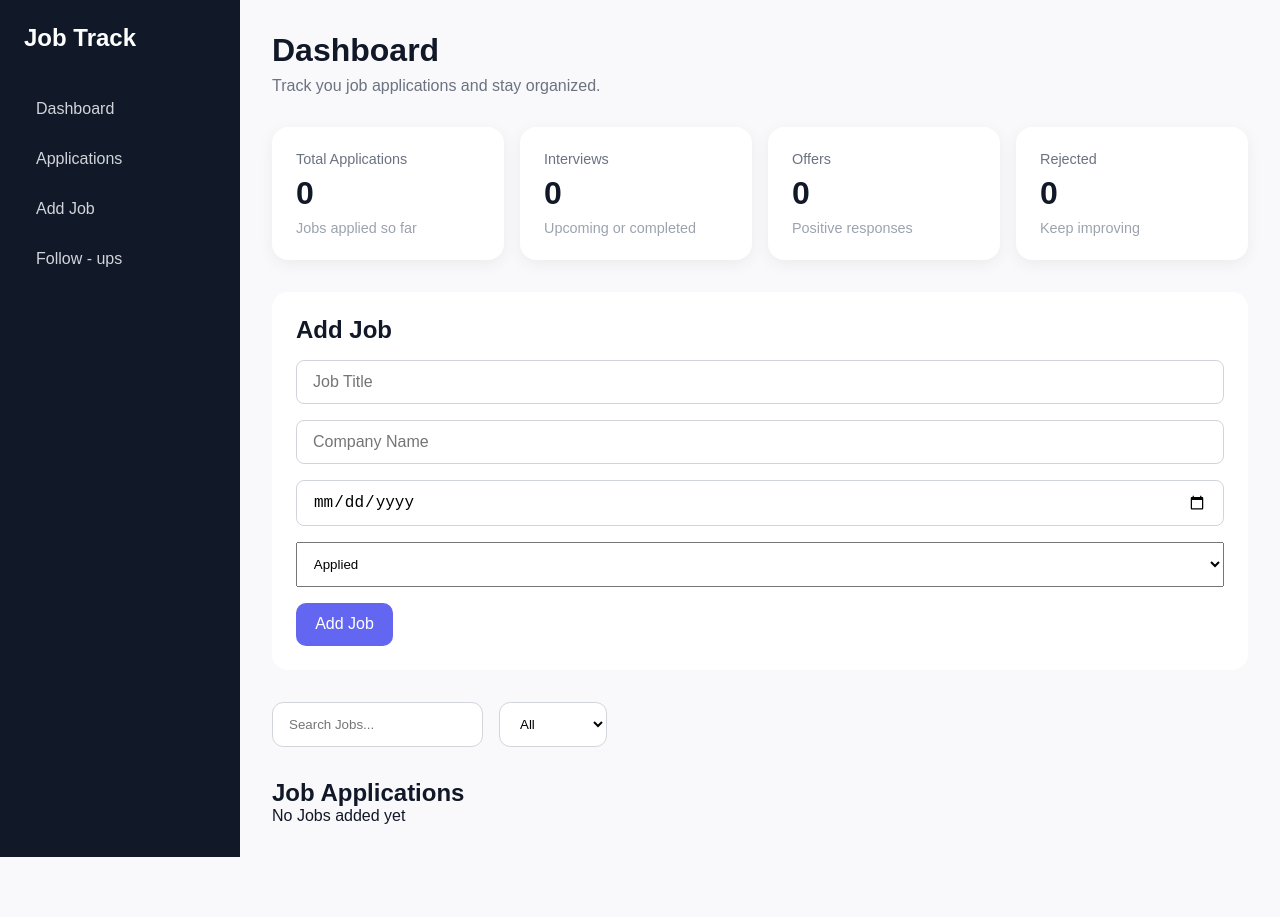
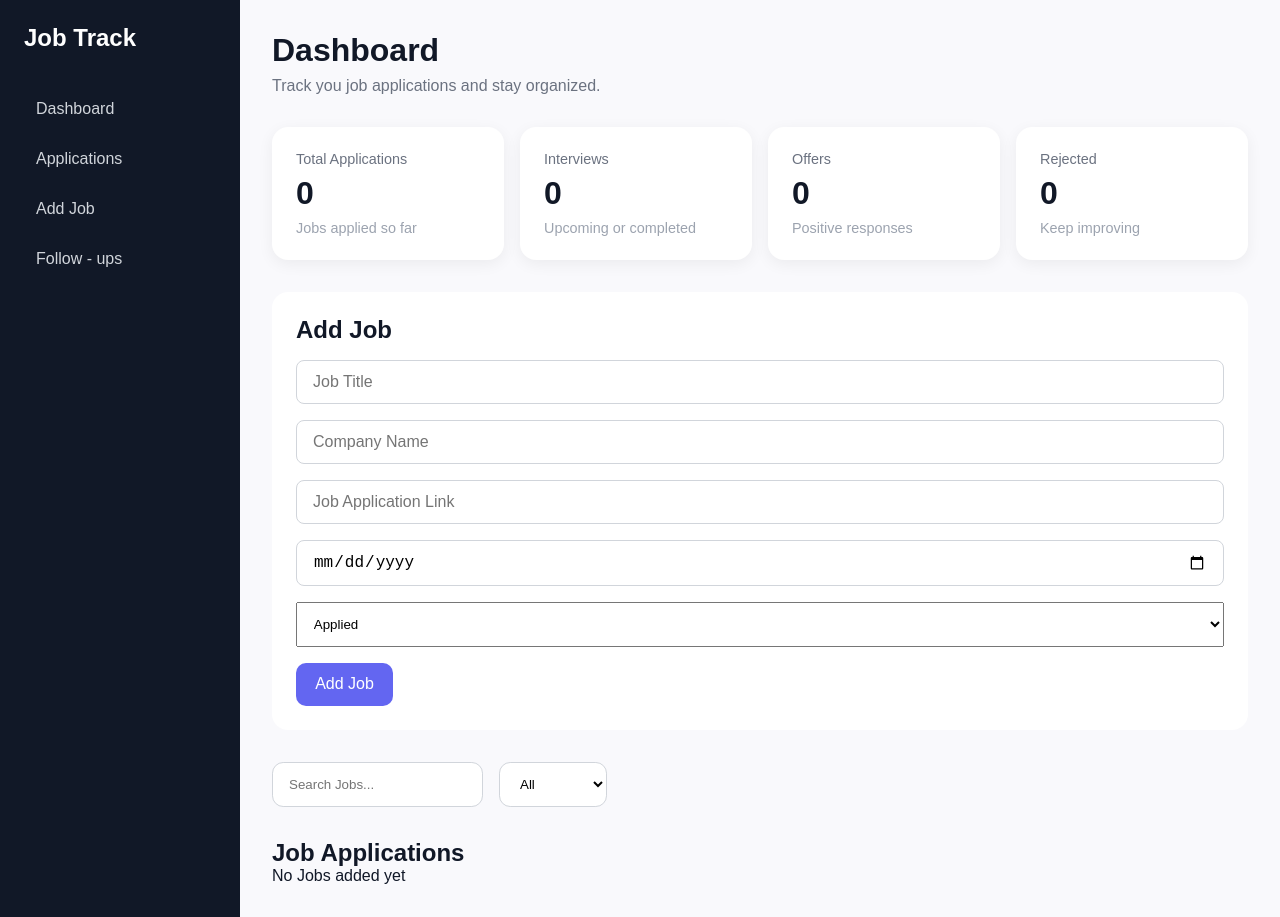
Before and after one commit to Ujjwal-Darnal/Job-Tracker-App, a React (Vite) app: page / in a window 1280 px wide. Before the commit the page ends 857 px from the top, so only its background shows below. Built offline with nearby package versions, Linux system fonts and the light colour scheme.

Commit message:
Add job application link support

```diff
--- a/src/components/JobForm.jsx
+++ b/src/components/JobForm.jsx
@@ -5,7 +5,7 @@ function JobForm({ addJob }) {
   const [company, setCompany] = useState("");
   const [status, setStatus] = useState("Applied");
   const [deadline, setDeadline] = useState("");
-
+  const[jobLink,setJobLink] = useState("");
   const handleSubmit = (e) => {
     e.preventDefault();
 
@@ -19,12 +19,14 @@ function JobForm({ addJob }) {
       company,
       status,
       deadline,
+      jobLink
     });
 
     setJobTitle("");
     setCompany("");
     setStatus("Applied");
     setDeadline("");
+    setJobLink("");
   };
 
   return (
@@ -43,6 +45,13 @@ function JobForm({ addJob }) {
         placeholder="Company Name"
         value={company}
         onChange={(e) => setCompany(e.target.value)}
+      />
+
+      <input
+      type="url"
+      placeholder="Job Application Link"
+      value={jobLink}
+      onChange = {(e)=>setJobLink(e.target.value)}
       />
 
       <input
--- a/src/components/JobList.jsx
+++ b/src/components/JobList.jsx
@@ -47,6 +47,11 @@ function JobList({ jobs, deleteJob, updateJobStatus, updateJob }) {
               <>
                 <h3>{job.jobTitle}</h3>
                 <p>{job.company}</p>
+                <a
+                href={job.jobLink}
+                target="_blank"
+                rel="noreferrer"
+                >View Job</a>
                 <p>Deadline:{job.deadline|| "No deadline"}</p>
               </>
             )}
```
